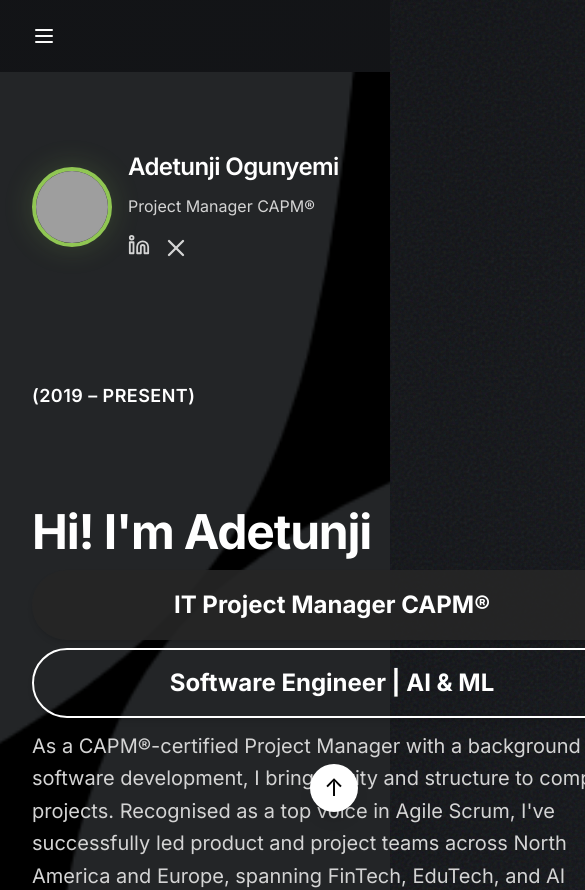
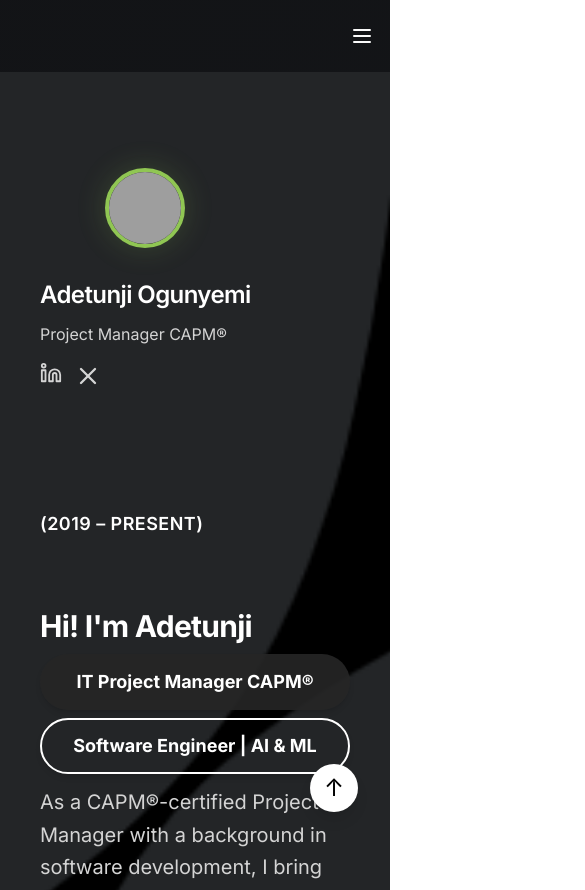
Before and after one commit to lanreoyekanmi/Jamleads-Portfolio, a React (Vite) app: page / in a window 390 px wide. Shown: the top 890 px of the page, 585 px wide, since content can reach past the window. Built offline with nearby package versions, Linux system fonts and the light colour scheme; grey boxes are pictures that could not be loaded.

Commit message:
Mobile view

```diff
--- a/src/components/Footer.tsx
+++ b/src/components/Footer.tsx
@@ -13,9 +13,9 @@
         <path d="M0 320 Q360 220 720 320 T1440 320" stroke="#232325" strokeWidth="2" fill="none" />
         <path d="M0 220 Q360 120 720 220 T1440 220" stroke="#232325" strokeWidth="2" fill="none" />
       </svg>
-      <div className="container mx-auto flex flex-col md:flex-row items-stretch justify-between gap-0 min-h-[420px] relative z-10">
+      <div className="container mx-auto flex flex-col md:flex-row items-stretch justify-between gap-0 min-h-[420px] relative z-10 px-2 sm:px-0">
         {/* Left: Big headline */}
-        <div className="flex-1 flex flex-col justify-between p-10 md:p-16 border-r border-border/30">
+        <div className="flex-1 flex flex-col justify-between p-4 sm:p-10 md:p-16 border-r border-border/30 min-w-0">
           <div>
             <div className="flex items-center gap-3 mb-8">
               <span className="inline-block w-3 h-3 rounded-full bg-green-500 animate-pulse"></span>
@@ -27,12 +27,12 @@
           </div>
         </div>
         {/* Right: Profile card */}
-        <div className="flex-1 flex flex-col justify-center items-center p-10 md:p-16 bg-black/80">
+        <div className="flex-1 flex flex-col justify-center items-center p-4 sm:p-10 md:p-16 bg-black/80 min-w-0">
           <div className="flex flex-col items-center gap-6">
-            <img src={profileImg} alt="Adetunji Ogunyemi" className="w-32 h-32 rounded-full object-cover border-4 border-white shadow-lg" />
+            <img src={profileImg} alt="Adetunji Ogunyemi" className="w-20 h-20 sm:w-32 sm:h-32 rounded-full object-cover border-4 border-white shadow-lg" />
             <div className="text-center">
-              <h3 className="text-2xl md:text-3xl font-bold text-white mb-1">Adetunji Ogunyemi</h3>
-              <p className="text-lg text-white/80 mb-3">Project Manager CAPM®</p>
+              <h3 className="text-lg sm:text-2xl md:text-3xl font-bold text-white mb-1">Adetunji Ogunyemi</h3>
+              <p className="text-base sm:text-lg text-white/80 mb-3">Project Manager CAPM®</p>
               <div className="flex items-center justify-center gap-4 mb-3">
                 <a href="https://www.linkedin.com/in/jamleads/" target="_blank" rel="noopener noreferrer" className="text-white hover:text-primary transition">
                   <Linkedin className="w-6 h-6" />
@@ -47,7 +47,7 @@
         </div>
       </div>
       {/* Bottom: Copyright and developer */}
-      <div className="container mx-auto flex flex-col md:flex-row items-center justify-between gap-4 py-4 border-t border-border/30 mt-0 relative z-10">
+      <div className="container mx-auto flex flex-col md:flex-row items-center justify-between gap-2 md:gap-4 py-4 border-t border-border/30 mt-0 relative z-10 px-2 sm:px-0">
         <div className="text-white/70 text-sm">&copy; {new Date().getFullYear()} All rights reserved</div>
         <div className="text-white/80 text-sm">Developed by <span className="font-semibold"><a href='https://github.com/lanreoyekanmi'>Olanrewaju</a></span></div>
       </div>
--- a/src/components/Hero.tsx
+++ b/src/components/Hero.tsx
@@ -21,7 +21,7 @@
   return (
     <section
       id="home"
-      className="min-h-screen flex items-start justify-center pt-20 px-0 relative"
+      className="min-h-screen flex flex-col items-start justify-center pt-20 px-2 sm:px-0 relative"
       style={{
         background: 'url(/background.png) center center / cover no-repeat',
         backgroundColor: 'rgba(0,0,0,0.92)'
@@ -29,11 +29,11 @@
       data-aos="fade-in"
     >
       <div className="container mx-auto relative z-10">
-        <div className="grid lg:grid-cols-[340px_1fr] gap-12 items-stretch min-h-[60vh]">
+        <div className="grid grid-cols-1 lg:grid-cols-[340px_1fr] gap-6 lg:gap-12 items-stretch min-h-[60vh]">
           {/* Profile Section */}
-          <div className="flex flex-col items-start justify-center h-full" data-aos="fade-up">
+          <div className="flex flex-col items-start justify-center h-full mb-8 lg:mb-0" data-aos="fade-up">
             <div>
-              <div className="flex items-center mb-6">
+              <div className="flex flex-col sm:flex-row items-center mb-6 gap-4 sm:gap-0">
                 <div className="w-20 h-20 rounded-full overflow-hidden border-4 border-primary shadow-glow">
                   <img
                     src="https://framerusercontent.com/images/95HJRg2FTdKwLXvY3RQ1icJj210.jpg?scale-down-to=512"
@@ -41,7 +41,7 @@
                     className="w-full h-full object-cover"
                   />
                 </div>
-                <div className="ml-4 flex flex-col justify-center">
+                <div className="sm:ml-4 flex flex-col justify-center mt-4 sm:mt-0">
                   <h3 className="text-2xl font-semibold text-white leading-tight mb-3">Adetunji Ogunyemi</h3>
                   <p className="text-neutral-300 text-base mb-4">Project Manager CAPM®</p>
                   <div className="flex space-x-3">
@@ -70,15 +70,15 @@
           </div>
 
           {/* Main Content */}
-          <div className={`flex flex-col items-start justify-center transition-all duration-500 mt-12 ${isScrolled ? 'opacity-0 pointer-events-none' : 'opacity-100 pointer-events-auto'}`} data-aos="fade-up">
-            <h1 className="text-5xl md:text-7xl font-bold text-white mb-3 leading-[1.08] tracking-tight text-left">
+          <div className={`flex flex-col items-start justify-center transition-all duration-500 mt-8 sm:mt-12 ${isScrolled ? 'opacity-0 pointer-events-none' : 'opacity-100 pointer-events-auto'}`} data-aos="fade-up">
+            <h1 className="text-3xl sm:text-5xl md:text-7xl font-bold text-white mb-3 leading-[1.08] tracking-tight text-left">
               Hi! I'm Adetunji
             </h1>
             <div className="flex flex-col gap-2 mb-3 w-full max-w-2xl">
-              <div className="inline-block bg-neutral-800/90 rounded-[48px] px-10 py-3 text-2xl font-bold text-white shadow-md w-[600px] h-[70px] flex items-center justify-center">
+              <div className="inline-block bg-neutral-800/90 rounded-[48px] px-4 sm:px-10 py-2 sm:py-3 text-lg sm:text-2xl font-bold text-white shadow-md w-full sm:w-[600px] h-[56px] sm:h-[70px] flex items-center justify-center">
                 IT Project Manager CAPM®
               </div>
-              <div className="inline-block border-2 border-white rounded-[48px] px-10 py-3 text-2xl font-bold text-white shadow-md w-[600px] h-[70px] flex items-center justify-center">
+              <div className="inline-block border-2 border-white rounded-[48px] px-4 sm:px-10 py-2 sm:py-3 text-lg sm:text-2xl font-bold text-white shadow-md w-full sm:w-[600px] h-[56px] sm:h-[70px] flex items-center justify-center">
                 Software Engineer | AI & ML
               </div>
             </div>
--- a/src/components/Navigation.tsx
+++ b/src/components/Navigation.tsx
@@ -29,10 +29,10 @@
         ? 'bg-background/95 backdrop-blur-md border-b border-border shadow-md'
         : 'bg-transparent'
     }`}>
-      <div className="container mx-auto px-6 py-4">
-        <div className="flex items-center justify-between">
+      <div className="container mx-auto px-2 sm:px-6 py-4">
+        <div className="flex flex-col sm:flex-row items-center justify-between gap-4 sm:gap-0">
           {/* Navigation Links */}
-          <div className="hidden md:flex items-center space-x-8">
+          <div className="hidden md:flex items-center space-x-4 md:space-x-8">
             {navItems.map((item) => (
               item.href.startsWith('/') ? (
                 <Link
@@ -55,7 +55,7 @@
           </div>
 
           {/* Contact Info & Resume */}
-          <div className="hidden md:flex items-center space-x-6">
+          <div className="hidden md:flex items-center space-x-3 md:space-x-6">
             <span className="text-white text-sm">
               Email: ogunyemiadetunji17@gmail.com
             </span>
@@ -71,7 +71,7 @@
 
           {/* Mobile Menu Button */}
           <button
-            className="md:hidden p-2 text-foreground hover:text-primary transition-colors"
+            className="md:hidden p-2 text-foreground hover:text-primary transition-colors self-end"
             onClick={() => setIsMenuOpen(!isMenuOpen)}
           >
             {isMenuOpen ? <X size={24} /> : <Menu size={24} />}
--- a/src/pages/Projects.tsx
+++ b/src/pages/Projects.tsx
@@ -58,19 +58,18 @@
   return (
     <>
       <Navigation />
-      <section className="py-20 px-6 bg-background min-h-screen">
+      <section className="py-10 sm:py-20 px-2 sm:px-6 bg-background min-h-screen">
         <div className="container mx-auto">
-          <div className="text-center mb-16" data-aos="fade-up">
-            <h2 className="text-4xl lg:text-5xl font-bold text-foreground mb-6 flex flex-col items-center gap-4">
-
+          <div className="text-center mb-10 sm:mb-16" data-aos="fade-up">
+            <h2 className="text-2xl sm:text-4xl lg:text-5xl font-bold text-foreground mb-4 sm:mb-6 flex flex-col items-center gap-2 sm:gap-4">
               <div className="flex flex-row items-center gap-2 mt-2">
                 <span className="w-3 h-3 rounded-full bg-lime-500 animate-pulse block"></span>
-                <span className="text-base text-white opacity-80 font-medium">My recent projects</span>
+                <span className="text-sm sm:text-base text-white opacity-80 font-medium">My recent projects</span>
               </div>
               <span className="mt-2">Let's explore!</span>
             </h2>
           </div>
-          <div className="flex flex-col gap-y-16">
+          <div className="flex flex-col gap-y-8 sm:gap-y-16">
             {projects.map((project, index) => (
               <div
                 key={index}
@@ -78,10 +77,10 @@
                 data-aos="fade-up"
                 data-aos-delay={index * 150}
               >
-                <h3 className="text-2xl md:text-3xl font-light text-foreground mb-2 tracking-tight">
+                <h3 className="text-lg sm:text-2xl md:text-3xl font-light text-foreground mb-2 tracking-tight">
                   {project.title}
                 </h3>
-                <p className="text-base text-muted-foreground mb-3">{project.description}</p>
+                <p className="text-sm sm:text-base text-muted-foreground mb-3">{project.description}</p>
                 <div className="w-full rounded-2xl overflow-hidden bg-card border border-border shadow-professional mb-3">
                   <video
                     src={project.video}
```
